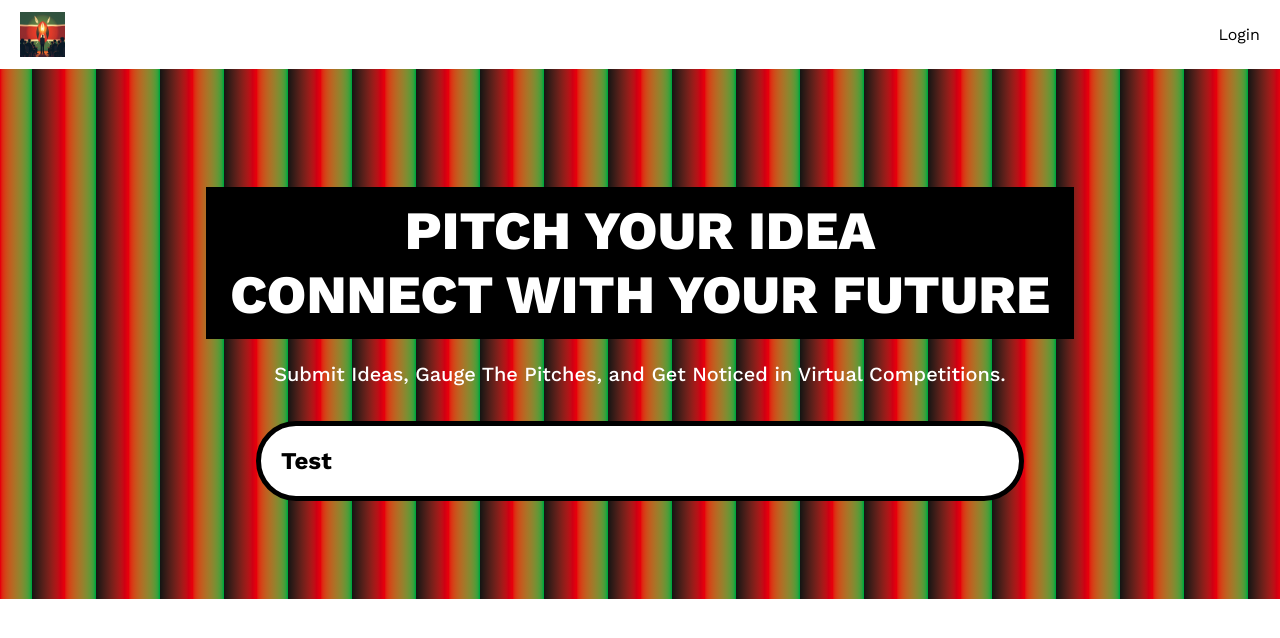
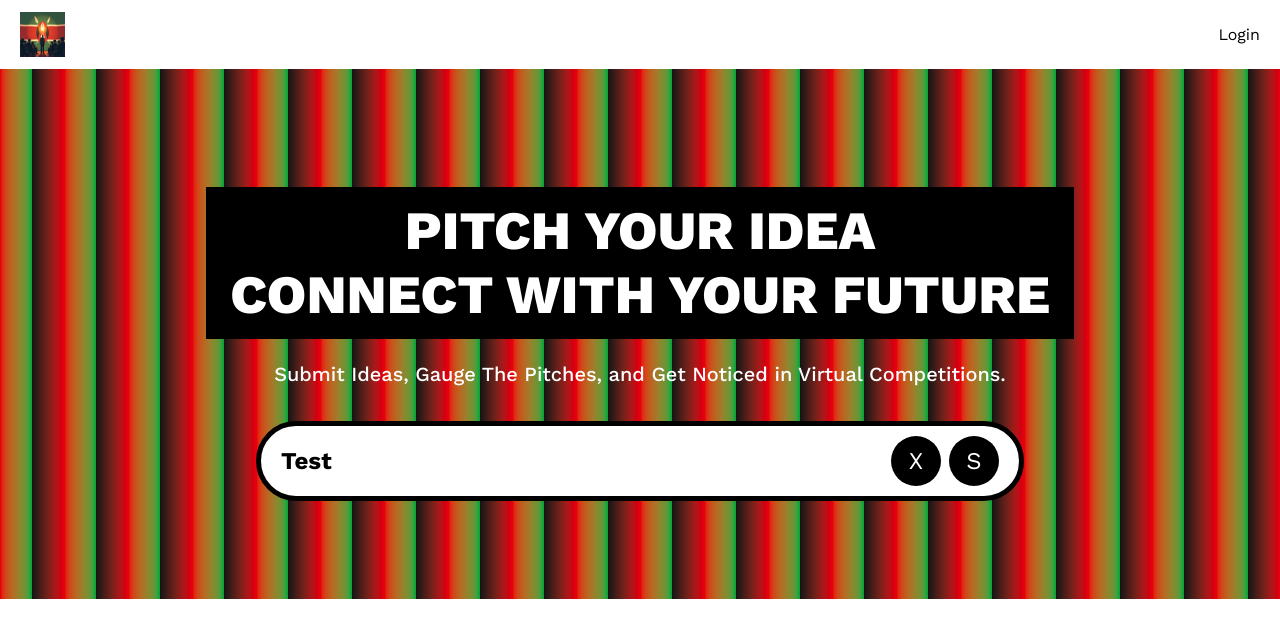
Before and after one commit to Nathan-Mwai/kenya-pitch, a Next.js app: page / in a window 1280 px wide. Shown: the top 638 px of the page. Built offline with nearby package versions, Linux system fonts and the light colour scheme; no server answers.

Commit message:
Now making the search bar more functional in order to change the url

```diff
--- a/components/SearchForm.tsx
+++ b/components/SearchForm.tsx
@@ -1,23 +1,16 @@
 import Form from "next/form"
+import SearchFormReset from "./SearchFormReset"
 const SearchForm = () => {
   const query = 'Test'
 
-  const reset = () => {
-    const form = document.querySelector('.search-form') as HTMLFormElement;
-
-    if(form) form.reset();
-  }
 
   return (
     <Form action="/" scroll={false} className="search-form">
       <input name="query" defaultValue={query} className="search-input" placeholder="Search Startups" />
 
       <div className="flex gap-2">
-        {query && (
-          <button type="reset" onClick={reset} >
-
-          </button>
-        )}
+        {query && <SearchFormReset/>}
+        <button type="submit" className="search-btn text-white">S</button>
       </div>
     </Form>
   )
--- /dev/null
+++ b/components/SearchFormReset.tsx
@@ -0,0 +1,17 @@
+"use client";
+
+import Link from "next/link";
+
+const SearchFormReset = () => {
+  const reset = () => {
+    const form = document.querySelector(".search-form") as HTMLFormElement;
+
+    if (form) form.reset();
+  };
+  return (<button type="reset" onClick={reset}>
+    <Link href="/" className="search-btn text-white">X</Link>
+  </button>
+  )
+};
+
+export default SearchFormReset;
```
